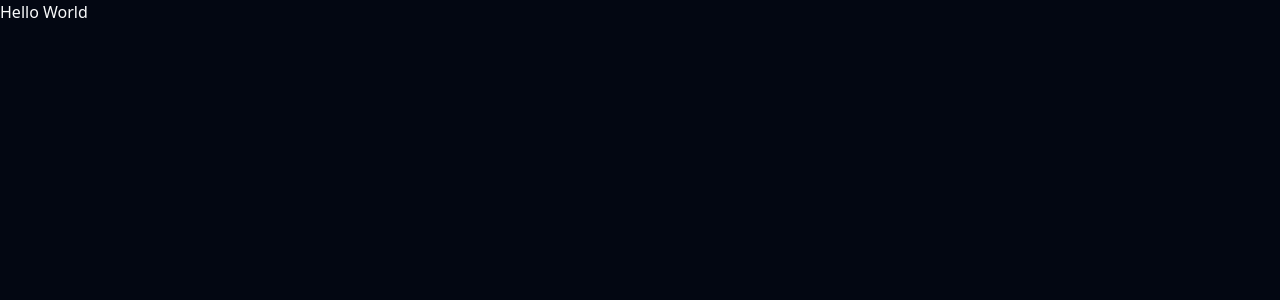
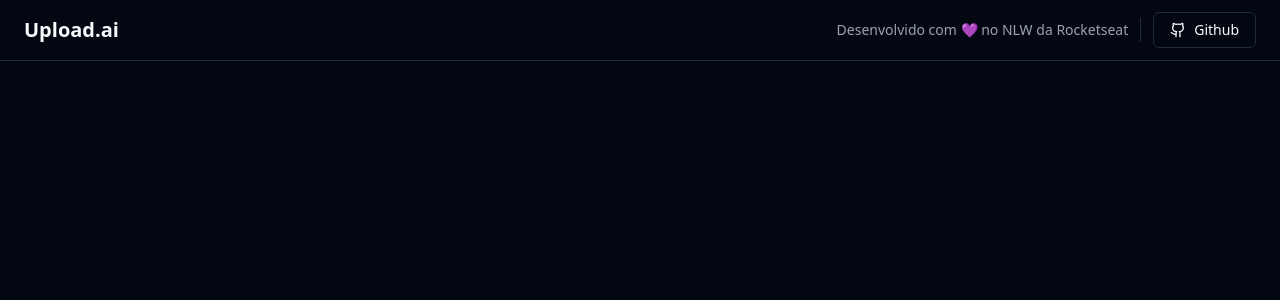
Before and after one commit to JuniorrMacedo/nlw-13-ai, a React (Vite) app in the folder upload-ai-web/: page / in a window 1280 px wide. Shown: the top 300 px of the page. Built offline with nearby package versions, Linux system fonts and the light colour scheme.

Commit message:
feat: create page header

```diff
--- a/upload-ai-web/src/App.tsx
+++ b/upload-ai-web/src/App.tsx
@@ -1,5 +1,25 @@
+import { Github } from 'lucide-react';
+import { Button } from "./components/ui/button";
+import { Separator } from './components/ui/separator';
+
 export function App() {
   return (
-    <h1>Hello World</h1>
+    <div className="min-h-screen flex flex-col">
+      <div className="px-6 py-3 flex items-center justify-between border-b">
+        <h1 className="text-xl font-bold">Upload.ai</h1>
+
+        <div className="flex items-center gap-3">
+          <span className="text-sm text-muted-foreground">Desenvolvido com 💜 no NLW da Rocketseat</span>
+
+          <Separator orientation='vertical' className="h-6" />
+
+          <Button variant="outline">
+            <Github className="w-4 h-4 mr-2" />
+            Github
+          </Button>
+        </div>
+      </div>
+
+    </div>
   )
 }
```
